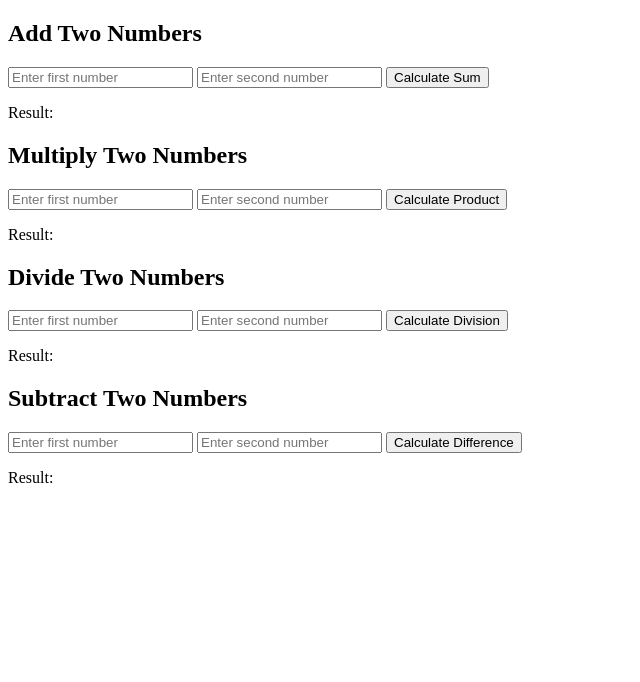
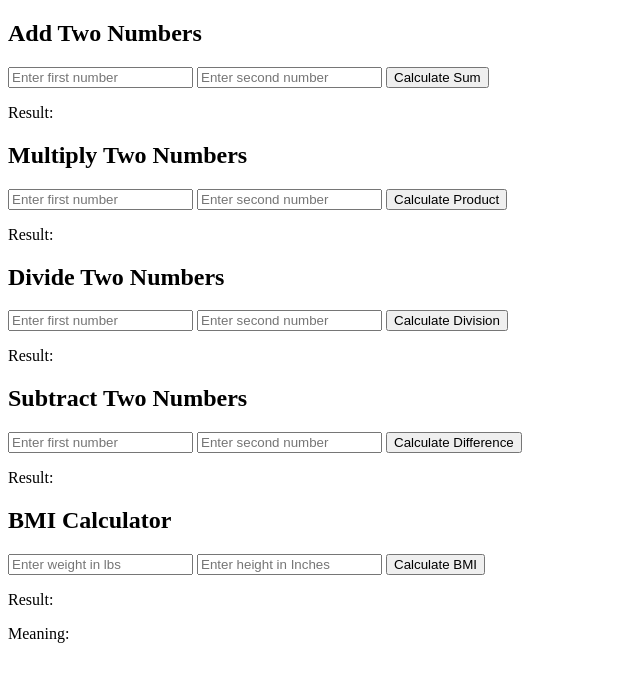
Before and after one commit to paredes1616/Calculation-of-Numbers, a plain HTML site: page index.html in a window 1280 px wide. Shown: the whole page, without its empty margins (0-640 px from the left). Drawn offline with Linux system fonts and the light colour scheme.

Commit message:
Fix HTML encoding and add BMI calculator

```diff
--- a/index.html
+++ b/index.html
@@ -84,6 +84,13 @@
         }
     </script>
 
+	<h2>BMI Calculator</h2>
+<input type="number" id="lbs" placeholder="Enter weight in lbs">
+<input type="number" id="inch" placeholder="Enter height in Inches">
+<button onclick="calculateBMI()">Calculate BMI</button>
+<p>Result: <span id="result"></span></p>
+<p>Meaning: <span id="meaning"></span></p>
+
 	<script>
     function calculateBMI() {
 
```
